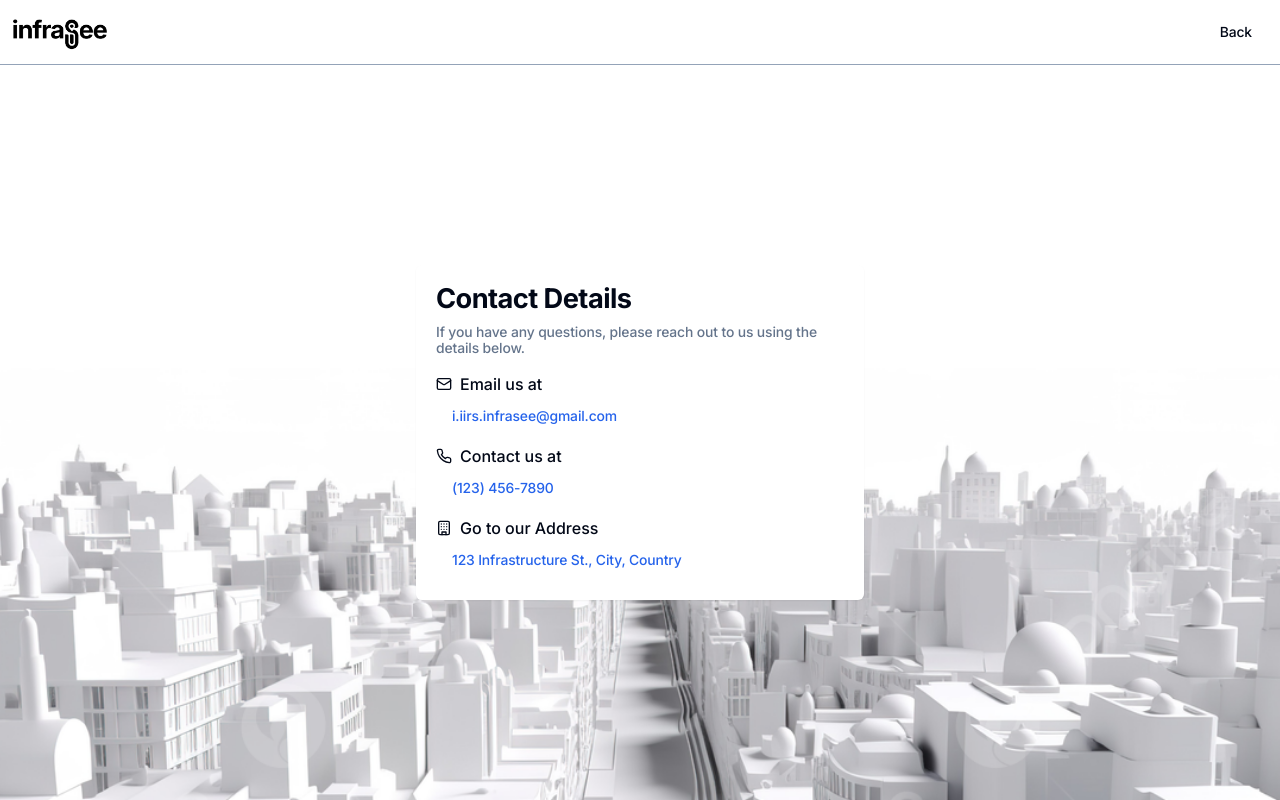
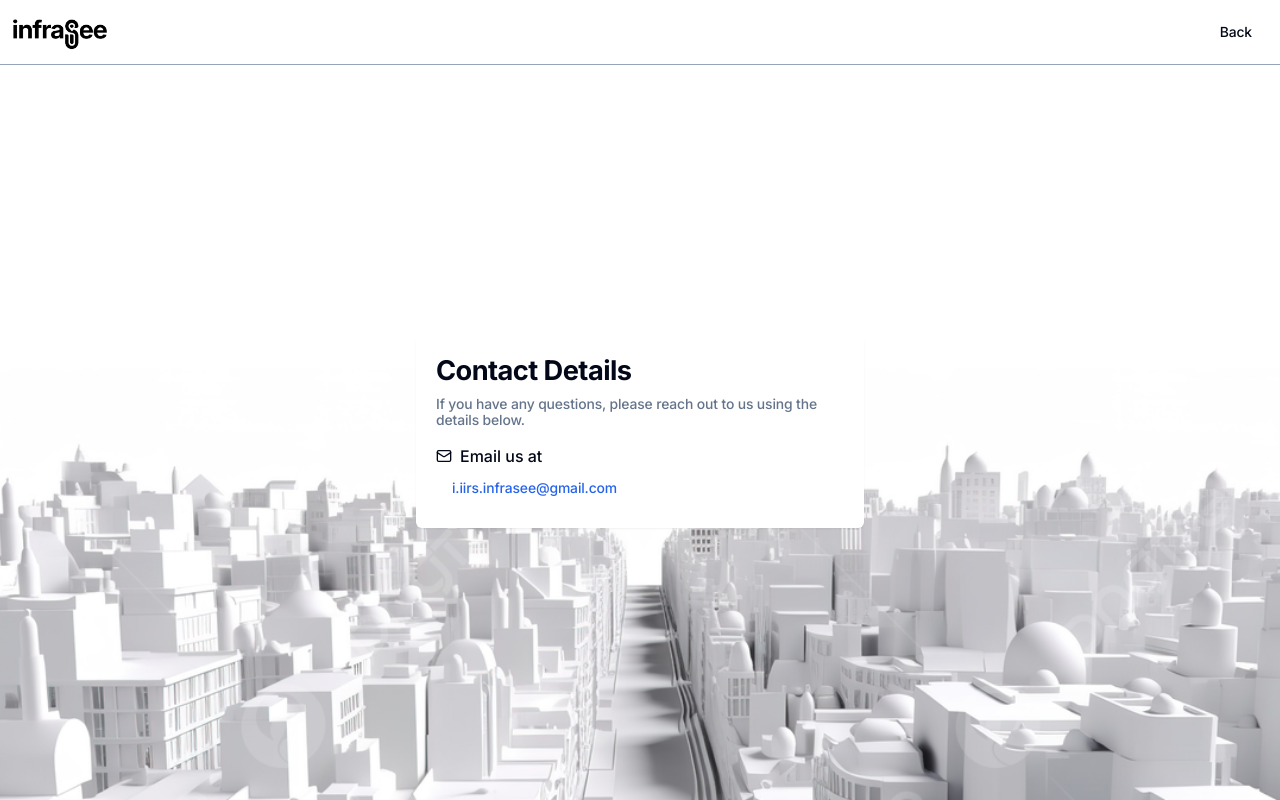
Before and after one commit to aaronlecourt/InfraSee, a React (Vite) app in the folder frontend/: page /contact-us in a window 1280 px wide. Built offline with nearby package versions, Linux system fonts and the light colour scheme; no server answers.

Commit message:
contact details update

```diff
--- a/frontend/src/screens/contact-us-screen.jsx
+++ b/frontend/src/screens/contact-us-screen.jsx
@@ -44,22 +44,22 @@
                 </a>
               </Button>
             </div>
-            <div className="mt-2">
+            {/* <div className="mt-2">
               <p className="font-medium flex gap-2 items-center"><Phone size={16}/>Contact us at</p>
               <Button variant="link" as="span">
                 <a href="tel:+11234567890" className="text-blue-600">
                   (123) 456-7890
                 </a>
               </Button>
-            </div>
-            <div className="mt-2">
+            </div> */}
+            {/* <div className="mt-2">
               <p className="font-medium flex gap-2 items-center"><Building size={16}/>Go to our Address</p>
               <Button variant="link" as="span">
                 <a className="text-blue-600">
                   123 Infrastructure St., City, Country
                 </a>
               </Button>
-            </div>
+            </div> */}
           </section>
         </main>
       </div>
```
